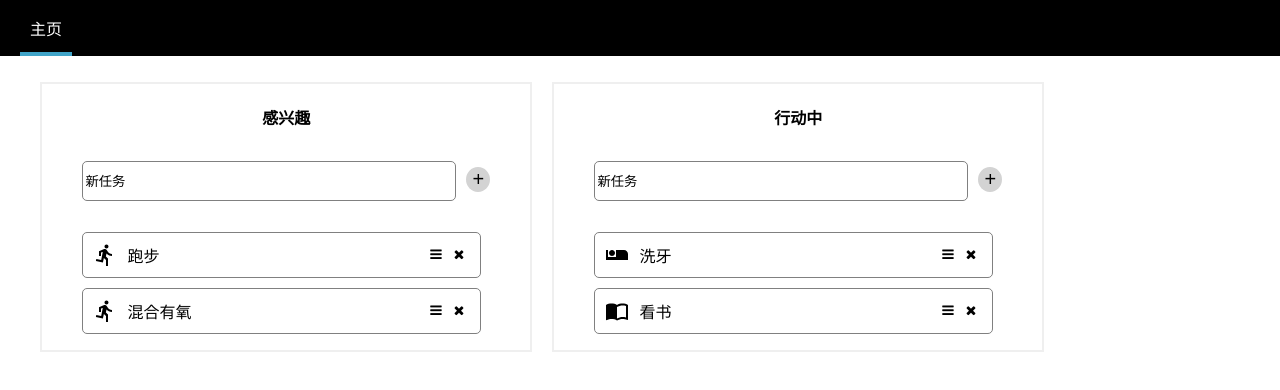
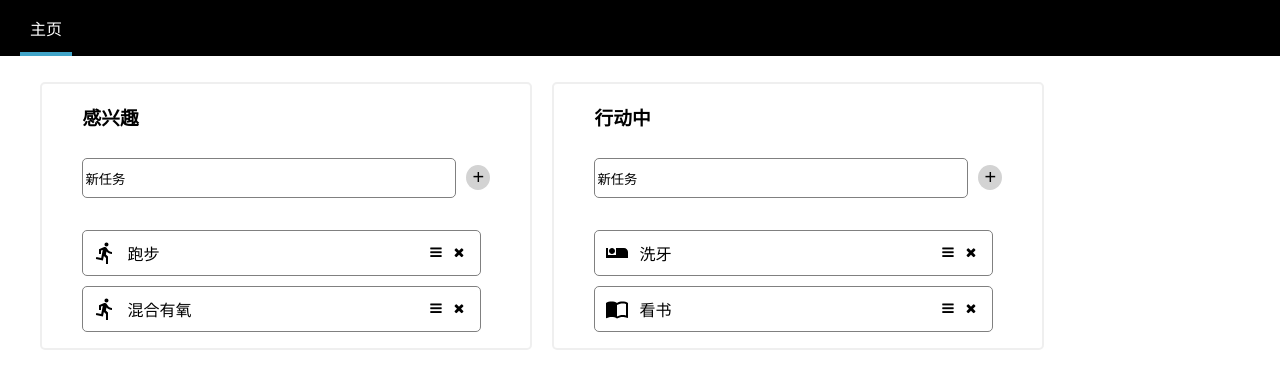
Before and after one commit to xuwenyihust/everyday-action, a React (Create React App) app: page / in a window 1280 px wide. Shown: the top 390 px of the page. Built offline with nearby package versions, Linux system fonts and the light colour scheme.

Commit message:
Add dnd.

```diff
--- a/package.json
+++ b/package.json
@@ -10,6 +10,7 @@
     "@testing-library/react": "^9.5.0",
     "@testing-library/user-event": "^7.2.1",
     "react": "^16.13.1",
+    "react-beautiful-dnd": "^13.0.0",
     "react-dom": "^16.13.1",
     "react-scripts": "3.4.1",
     "react-select": "^3.1.0"
--- a/src/components/TodoList/Column/Column.css
+++ b/src/components/TodoList/Column/Column.css
@@ -3,8 +3,10 @@
 
     margin-left: 2%;
     border: 2px solid rgba(182, 182, 182, 0.219);
+    border-radius: 5px;
 }
 
-.Column h4 {
-    text-align: center;
+.Column h3 {
+    margin-left: 40px;
+    text-align: start;
 }
--- a/src/components/TodoList/Column/Column.js
+++ b/src/components/TodoList/Column/Column.js
@@ -1,25 +1,50 @@
-import React from 'react';
+import React, {Component} from 'react';
 import './Column.css';
+import { Droppable } from 'react-beautiful-dnd';
+import TodoForm from './TodoForm/TodoForm';
 import TodoItems from './TodoItems/TodoItems';
-import TodoForm from './TodoForm/TodoForm';
+import TodoItem from './TodoItems/TodoItem/TodoItem';
 
-const column = (props) => {
+class column extends Component {
 
-    return (
-        <div className='Column'>
-            <h4>{props.column.title}</h4>
-            <TodoForm
-                value={props.column.itemToSubmit.content}
-                inputChanged={(e) => props.formInputChanged(e, props.column.id)}
-                submitted={(e) => props.submitted(e, props.column.id)}/>
-            <TodoItems
-                columnId={props.column.id}
-                items={props.items}
-                contentClicked={props.contentClicked}
-                editClicked={props.editClicked}
-                closeClicked={props.closeClicked}/>
-        </div>
-    );
+    render () {
+
+        const itemObjects = this.props.items;
+        const items = Object.keys(itemObjects).map((itemKey, index) => {
+            return <TodoItem
+                        columnId={this.props.column.id}
+                        key={itemObjects[itemKey].id}
+                        item={itemObjects[itemKey]}
+                        contentClicked={this.props.contentClicked}
+                        editClicked={this.props.editClicked}
+                        closeClicked={this.props.closeClicked}
+                        index={index}/>
+        })
+
+        return (
+            <div className='Column'>
+                <h3>{this.props.column.title}</h3>
+                <TodoForm
+                    value={this.props.column.itemToSubmit.content}
+                    inputChanged={(e) => this.props.formInputChanged(e,this. props.column.id)}
+                    submitted={(e) => this.props.submitted(e, this.props.column.id)}/>
+                <Droppable
+                    droppableId={this.props.column.id}>
+                    {(provided) => (
+                        <div
+                            ref={provided.innerRef}
+                            {...provided.droppableProps}>
+                            <TodoItems>
+                                {items}
+                            </TodoItems>
+                            {provided.placeholder}
+                        </div>
+
+                    )}
+                </Droppable>
+            </div>
+        );
+    }
 }
 
 export default column;
--- a/src/components/TodoList/Column/TodoItems/TodoItem/TodoItem.js
+++ b/src/components/TodoList/Column/TodoItems/TodoItem/TodoItem.js
@@ -1,4 +1,5 @@
-import React from 'react';
+import React, { Component } from 'react';
+import { Draggable } from 'react-beautiful-dnd';
 import Icon from '@material-ui/core/Icon';
 import DirectionsRunIcon from '@material-ui/icons/DirectionsRun';
 import ImportContactsIcon from '@material-ui/icons/ImportContacts';
@@ -7,10 +8,12 @@ import LaptopChromebookIcon from '@material-ui/icons/LaptopChromebook';
 import SportsEsportsIcon from '@material-ui/icons/SportsEsports';
 import './TodoItem.css';
 
-const todoItem = (props) => {
+class todoItem extends Component {
+
+    render() {
 
         let icon;
-    switch (props.item.type) {
+        switch (this.props.item.type) {
             case "运动":
                 icon = <DirectionsRunIcon />;
                 break;
@@ -32,22 +35,33 @@ const todoItem = (props) => {
         }
 
         return (
-        <div className="TodoItem">
+            <Draggable
+                draggableId={this.props.item.id.toString()}
+                index={this.props.index}>
+                    {(provided) => (
+                        <div className="TodoItem"
+                            {...provided.draggableProps}
+                            {...provided.dragHandleProps}
+                            ref={provided.innerRef}
+                        >
                             {icon}
                             <p
-                className={props.item.done ? 'done' : 'undone'}
-                onClick={() => props.contentClicked(props.item.id)}>{props.item.content}</p>
+                                className={this.props.item.done ? 'done' : 'undone'}
+                                onClick={() => this.props.contentClicked(this.props.item.id)}>{this.props.item.content}</p>
 
                             <button
                                 type="button"
                                 className="editButton"
-                onClick={() => props.editClicked(props.item.id)}><i className="fa fa-bars"></i></button>
+                                onClick={() => this.props.editClicked(this.props.item.id)}><i className="fa fa-bars"></i></button>
                             <button
                                 type="button"
                                 className="closeButton"
-                onClick={() => props.closeClicked(props.item.id, props.columnId)}><i className="fa fa-close"></i></button>
+                                onClick={() => this.props.closeClicked(this.props.item.id, this.props.columnId)}><i className="fa fa-close"></i></button>
                         </div>
+                    )}
+            </Draggable>
         );
     };
+}
 
 export default todoItem;
--- a/src/components/TodoList/Column/TodoItems/TodoItems.js
+++ b/src/components/TodoList/Column/TodoItems/TodoItems.js
@@ -1,28 +1,18 @@
-import React from 'react';
+import React, {Component} from 'react';
 import './TodoItems.css';
-import TodoItem from './TodoItem/TodoItem';
 
-const todoItems = (props) => {
+class todoItems extends Component {
 
-    const itemObjects = props.items;
-    const items = Object.keys(itemObjects).map(itemKey => {
-        return <TodoItem
-                    columnId={props.columnId}
-                    key={itemObjects[itemKey].id}
-                    item={itemObjects[itemKey]}
-                    contentClicked={props.contentClicked}
-                    editClicked={props.editClicked}
-                    closeClicked={props.closeClicked}/>
-    })
-
+    render () {
         return (
             <div className="TodoItems">
-            <h4>{props.key}</h4>
+                <h4>{this.props.key}</h4>
                 <ul>
-                {items}
+                    {this.props.children}
                 </ul>
             </div>
         );
+    }
 };
 
 export default todoItems;
--- a/src/containers/TodoListBuilder/TodoListBuilder.js
+++ b/src/containers/TodoListBuilder/TodoListBuilder.js
@@ -1,6 +1,7 @@
 import React, {Component} from 'react';
 import './TodoListBuilder.css';
 import initialData from '../../initialData';
+import { DragDropContext } from 'react-beautiful-dnd';
 import Column from '../../components/TodoList/Column/Column';
 import TodoItemSummary from '../../components/TodoList/Column/TodoItems/TodoItem/TodoItemSummary/TodoItemSummary';
 import Modal from '../../components/UI/Modal/Modal';
@@ -8,6 +9,72 @@ import Modal from '../../components/UI/Modal/Modal';
 class TodoList extends Component {
 
     state = initialData;
+
+    onDragEnd = (result) => {
+        const { destination, source, draggableId } = result;
+
+        if (!destination) {
+            return;
+        }
+
+        if (destination.droppableId === source.droppableId &&
+            destination.index === source.index) {
+            return;
+        }
+
+        if (destination.droppableId === source.droppableId) {
+
+            const column = this.state.columns[source.droppableId];
+            const newTaskIds = Array.from(column.taskIds);
+            newTaskIds.splice(source.index, 1)
+            newTaskIds.splice(destination.index, 0, draggableId)
+
+            const newColumn = {
+                ... column,
+                taskIds: newTaskIds
+            };
+
+            const newState = {
+                ...this.state,
+                columns: {
+                    ...this.state.columns,
+                    [newColumn.id]: newColumn
+                }
+            };
+
+            this.setState(newState);
+        } else {
+
+            const sourceColumn = this.state.columns[source.droppableId];
+            const destinationColumn = this.state.columns[destination.droppableId];
+            const newSourceTaskIds = Array.from(sourceColumn.taskIds);
+            const newDestinationTaskIds = Array.from(destinationColumn.taskIds);
+
+            newSourceTaskIds.splice(source.index, 1)
+            newDestinationTaskIds.splice(destination.index, 0, draggableId)
+
+            const newSourceColumn = {
+                ... sourceColumn,
+                taskIds: newSourceTaskIds
+            };
+            const newDestinationColumn = {
+                ... destinationColumn,
+                taskIds: newDestinationTaskIds
+            };
+
+            const newState = {
+                ...this.state,
+                columns: {
+                    ...this.state.columns,
+                    [newSourceColumn.id]: newSourceColumn,
+                    [newDestinationColumn.id]: newDestinationColumn
+                }
+            };
+
+            this.setState(newState);
+        }
+
+    }
 
     formInputChangeHandler = (event, columnId) => {
         let columns = this.state.columns;
@@ -53,6 +120,8 @@ class TodoList extends Component {
 
     removeItemHandler = (itemId, columnId) => {
         // Need to remove from both  items & columns.taskIds
+        console.log(columnId)
+
         let updatedItems = {... this.state.items};
         delete updatedItems[itemId];
 
@@ -127,6 +196,7 @@ class TodoList extends Component {
             const items = column.taskIds.map(taskId => this.state.items[taskId]);
 
             return <Column
+                        key={column.id}
                         column={column}
                         formInputChanged={this.formInputChangeHandler}
                         submitted={this.addItemHandler}
@@ -148,8 +218,10 @@ class TodoList extends Component {
                         cancelClicked={this.editItemCancelHandler}/>
                 </Modal>
 
-                {columns}
-
+                <DragDropContext
+                    onDragEnd={this.onDragEnd}>
+                    {columns}
+                </DragDropContext>
             </div>
         )
     }
```
Also changed, not shown: 1 other file (tests, documents, lock files or other folders). Lines whose indentation alone changed are shown as unchanged.
